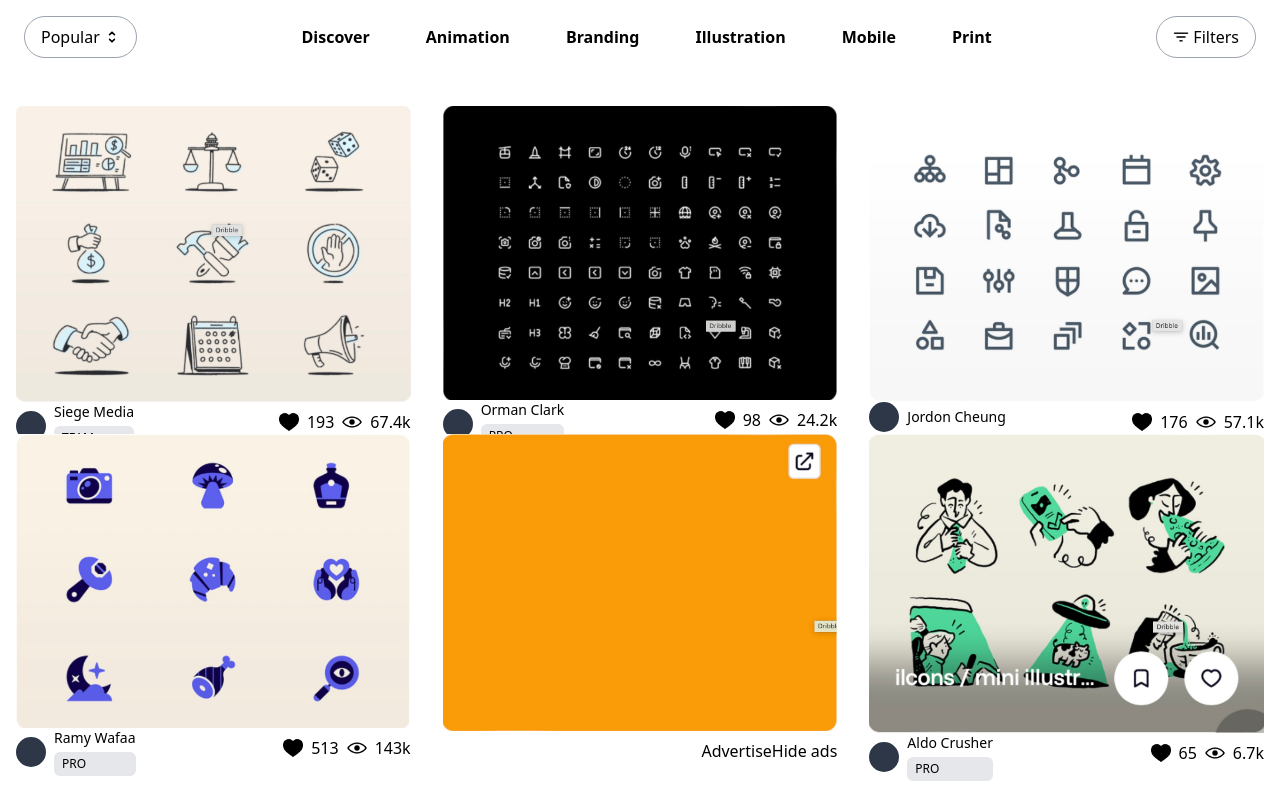
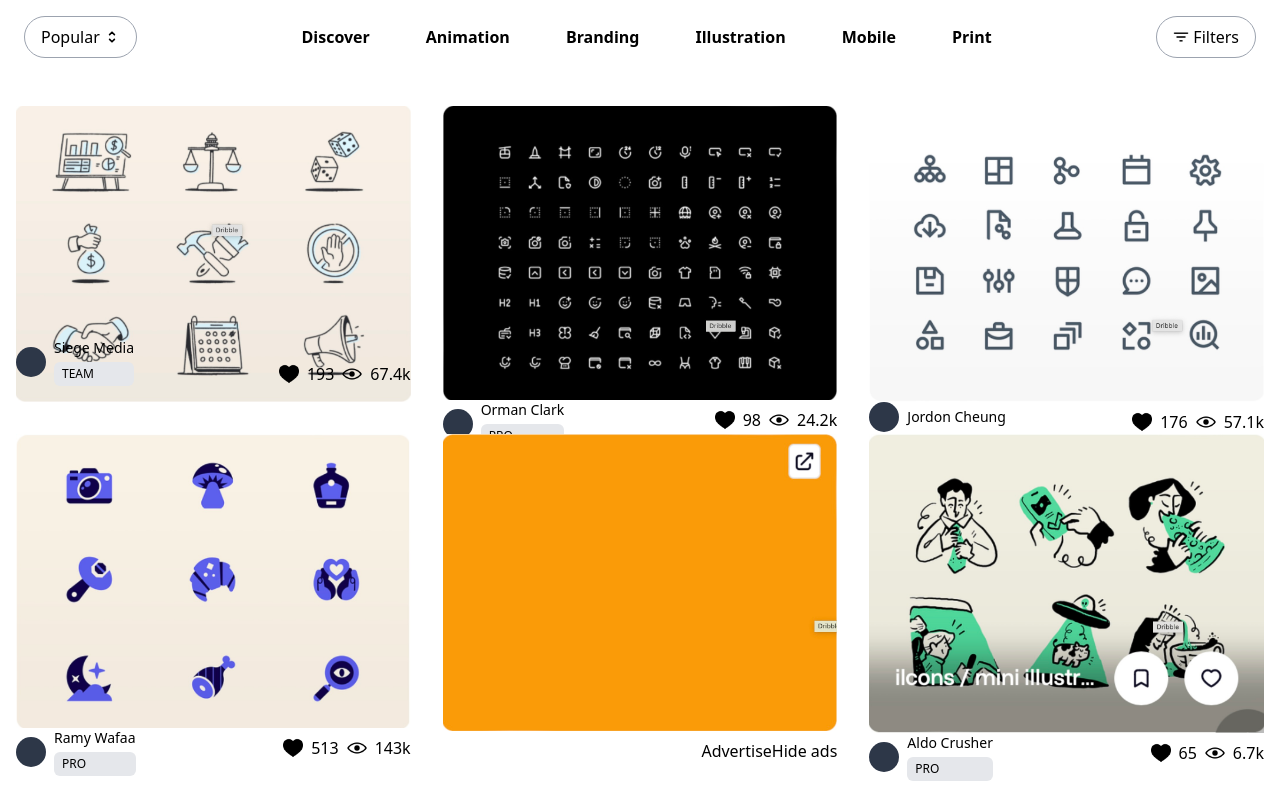
Before and after one commit to allysontishler/mi449-c7-tailwind, a website: page index.html in a window 1280 px wide. Drawn offline with nearby package versions, Linux system fonts and the light colour scheme.

Commit message:
rectangle-fix

```diff
--- a/index.html
+++ b/index.html
@@ -56,14 +56,14 @@
       <!-- Image 1 -->
       <div class="relative">
           <img src="images/image1.jpeg" alt="Image 1">
-            <div class="absolute bottom--4 left-0 flex items-center">
+          <div class="absolute bottom-4 left-0 flex items-center">
               <div class="user-profile"></div>
-                <div>
+              <div class="flex flex-col"> <!-- Added flex and flex-col classes -->
                   <p class="text-sm">Siege Media</p>
                   <div class="bg-gray-200 rounded-md px-2 py-1 mt-1 text-xs">TEAM</div>
               </div>
           </div>
-            <div class="absolute bottom--4 right-0 likes-views">
+          <div class="absolute bottom-4 right-0 likes-views">
               <img src="images/heart-icon.png" alt="Likes">
               <p>193</p>
               <img src="images/views-icon.webp" alt="Views" class="ml-2">
```
Lines whose indentation alone changed are shown as unchanged.
